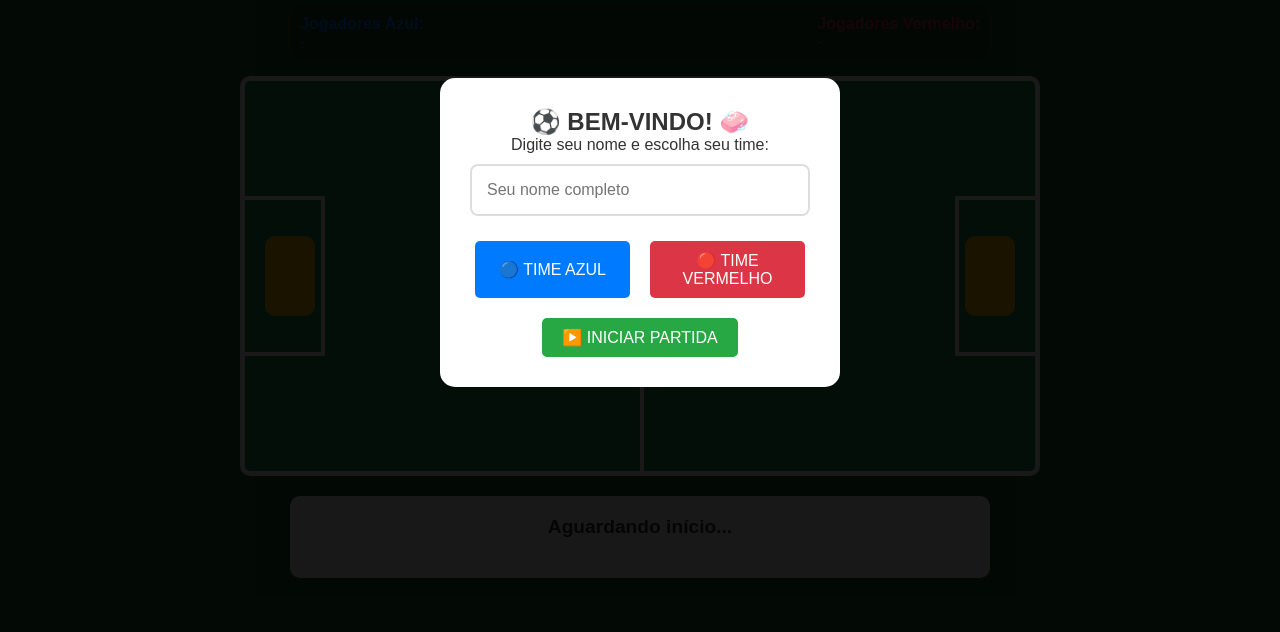
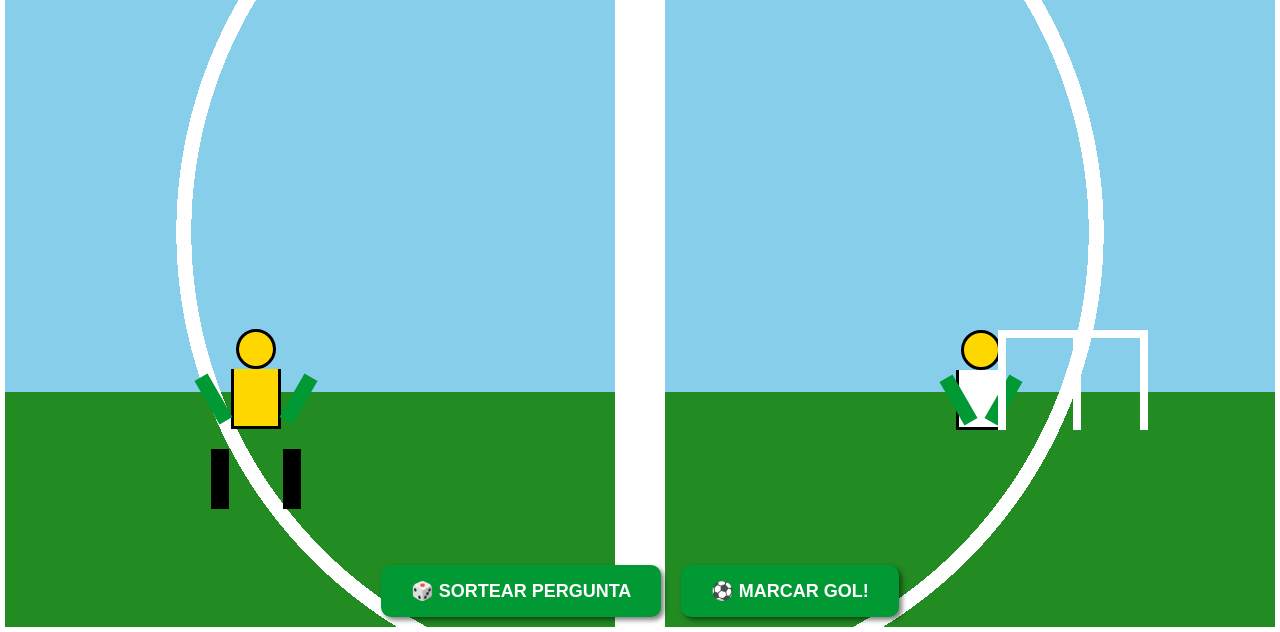
Before and after one commit to CCIH10/Jogo-Copa-Higiene., a plain HTML site: page index.html in a window 1280 px wide. Shown: the part 168-800 px from the top of the page. Drawn offline with Linux system fonts and the light colour scheme.

Commit message:
Update index.html

```diff
--- a/index.html
+++ b/index.html
@@ -5,6 +5,7 @@
     <meta name="viewport" content="width=device-width, initial-scale=1.0">
     <title>Copa da Higiene - CCIH</title>
     <style>
+        /* ESTILO COM O CAMPO E OS BONECOS GRANDES */
         * {
             margin: 0;
             padding: 0;
@@ -13,378 +14,270 @@
         }
 
         body {
-            background-color: #1a5e2e;
-            color: white;
+            background: linear-gradient(to bottom, #87CEEB 0%, #87CEEB 70%, #228B22 70%, #228B22 100%);
+            height: 100vh;
             display: flex;
-            flex-direction: column;
+            justify-content: center;
             align-items: center;
-            min-height: 100vh;
-            padding: 20px;
+            overflow: hidden;
         }
 
-        h1 {
-            margin-bottom: 10px;
-            text-shadow: 2px 2px 4px rgba(0,0,0,0.5);
-            text-align: center;
+        .campo {
+            width: 100%;
+            height: 100%;
+            position: relative;
+            background-image:
+                linear-gradient(to right, transparent 48%, #fff 48%, #fff 52%, transparent 52%),
+                radial-gradient(circle, transparent 60%, #fff 60%, #fff 62%, transparent 62%);
+            border: 5px solid #fff;
         }
 
-        .tempo {
-            font-size: 1.5em;
-            font-weight: bold;
-            margin-bottom: 10px;
-            background: rgba(0,0,0,0.3);
-            padding: 5px 20px;
-            border-radius: 20px;
+        /* JOGADOR BONECO GRANDE */
+        .jogador {
+            position: absolute;
+            bottom: 15%;
+            left: 15%;
+            width: 120px;
+            height: 180px;
+            transition: transform 0.2s;
+        }
+        .jogador.chutando {
+            transform: rotate(-10deg);
+        }
+        .cabeca {
+            width: 40px;
+            height: 40px;
+            background: #FFD700; /* camisa amarela Brasil */
+            border-radius: 50%;
+            margin: 0 auto;
+            border: 3px solid #000;
+        }
+        .corpo {
+            width: 50px;
+            height: 60px;
+            background: #FFD700;
+            margin: 0 auto;
+            border: 3px solid #000;
+            border-top: none;
+        }
+        .braco {
+            width: 15px;
+            height: 50px;
+            background: #009933;
+            position: absolute;
+            top: 45px;
+        }
+        .braco.esq { left: 10px; transform: rotate(-30deg); }
+        .braco.dir { right: 10px; transform: rotate(30deg); }
+        .perna {
+            width: 18px;
+            height: 60px;
+            background: #000;
+            position: absolute;
+            bottom: 0;
+        }
+        .perna.esq { left: 15px; }
+        .perna.dir { right: 15px; }
+
+        /* GOLEIRO */
+        .goleiro {
+            position: absolute;
+            bottom: 25%;
+            right: 20%;
+            width: 80px;
+            height: 100px;
+        }
+        .goleiro .corpo { background: #fff; }
+
+        /* TRAVE */
+        .trave {
+            position: absolute;
+            bottom: 25%;
+            right: 10%;
+            width: 150px;
+            height: 100px;
+            border: 8px solid #fff;
+            border-bottom: none;
+        }
+        .trave:after {
+            content: '';
+            position: absolute;
+            top: 0;
+            left: 50%;
+            width: 8px;
+            height: 100%;
+            background: #fff;
         }
 
+        /* BOLA */
+        .bola {
+            position: absolute;
+            bottom: 40%;
+            left: 30%;
+            width: 30px;
+            height: 30px;
+            background: #fff;
+            border-radius: 50%;
+            border: 2px solid #000;
+            display: none;
+            z-index: 10;
+        }
+        .bola.chute {
+            animation: irParaGol 1s forwards;
+        }
+
+        @keyframes irParaGol {
+            0% { bottom: 40%; left: 30%; }
+            100% { bottom: 50%; right: 15%; }
+        }
+
+        /* PLACAR E TEXTO */
+        .info {
+            position: absolute;
+            top: 20px;
+            width: 100%;
+            text-align: center;
+            color: white;
+            text-shadow: 2px 2px 4px #000;
+            z-index: 20;
+        }
         .placar {
             display: flex;
             justify-content: space-around;
+            font-size: 24px;
+            font-weight: bold;
+            margin-bottom: 10px;
+        }
+        .pergunta {
+            background: rgba(0,0,0,0.7);
+            color: white;
+            padding: 15px;
+            margin: 10px auto;
+            width: 80%;
+            border-radius: 10px;
+            font-size: 18px;
+        }
+        .botoes {
+            position: absolute;
+            bottom: 10px;
             width: 100%;
-            max-width: 600px;
-            font-size: 2em;
-            margin-bottom: 20px;
+            display: flex;
+            justify-content: center;
+            gap: 20px;
+            z-index: 20;
+        }
+        button {
+            padding: 15px 30px;
+            font-size: 18px;
             font-weight: bold;
+            border: none;
+            border-radius: 10px;
+            background: #009933;
+            color: white;
+            cursor: pointer;
+            box-shadow: 3px 3px 5px rgba(0,0,0,0.5);
         }
+        button:hover { background: #00cc44; }
 
-        .time-azul { color: #007bff; }
-        .time-vermelho { color: #dc3545; }
-
-        .campo {
-            width: 100%;
-            max-width: 800px;
-            height: 400px;
-            background-color: #2e8b57;
-            border: 5px solid white;
-            border-radius: 10px;
-            position: relative;
-            overflow: hidden;
-            margin-bottom: 20px;
-        }
-
-        .linha-meio {
-            position: absolute;
-            top: 0;
-            left: 50%;
-            width: 4px;
-            height: 100%;
-            background-color: white;
-        }
-
-        .circulo-meio {
+        .gol-animacao {
             position: absolute;
             top: 50%;
             left: 50%;
             transform: translate(-50%, -50%);
-            width: 100px;
-            height: 100px;
-            border: 4px solid white;
-            border-radius: 50%;
+            font-size: 80px;
+            font-weight: bold;
+            color: yellow;
+            text-shadow: 5px 5px 10px black;
+            display: none;
+            z-index: 30;
+            animation: piscar 0.5s infinite;
         }
 
-        .area-gol-esq, .area-gol-dir {
-            position: absolute;
-            top: 50%;
-            transform: translateY(-50%);
-            width: 80px;
-            height: 160px;
-            border: 4px solid white;
-        }
-
-        .area-gol-esq { left: 0; border-left: none; }
-        .area-gol-dir { right: 0; border-right: none; }
-
-        .bola {
-            position: absolute;
-            width: 40px;
-            height: 40px;
-            background-color: white;
-            border-radius: 50%;
-            top: 50%;
-            left: 50%;
-            transform: translate(-50%, -50%);
-            transition: all 0.8s ease;
-            box-shadow: 0 0 10px rgba(0,0,0,0.5);
-            z-index: 10;
-        }
-
-        .goleiro {
-            position: absolute;
-            width: 50px;
-            height: 80px;
-            background-color: #ffc107;
-            border-radius: 10px;
-            top: 50%;
-            transform: translateY(-50%);
-            z-index: 5;
-        }
-
-        .goleiro-esq { left: 20px; }
-        .goleiro-dir { right: 20px; }
-
-        .pergunta-box {
-            background-color: rgba(255,255,255,0.9);
-            color: #333;
-            padding: 20px;
-            border-radius: 10px;
-            width: 100%;
-            max-width: 700px;
-            text-align: center;
-        }
-
-        .pergunta {
-            font-size: 1.2em;
-            margin-bottom: 20px;
-            font-weight: bold;
-        }
-
-        .opcoes {
-            display: grid;
-            grid-template-columns: 1fr 1fr;
-            gap: 10px;
-        }
-
-        .opcao {
-            padding: 15px;
-            background-color: #007bff;
-            color: white;
-            border: none;
-            border-radius: 8px;
-            font-size: 1em;
-            cursor: pointer;
-            transition: background-color 0.3s;
-        }
-
-        .opcao:hover {
-            background-color: #0056b3;
-        }
-
-        .resultado {
-            font-size: 2.5em;
-            font-weight: bold;
-            margin-top: 15px;
-            display: none;
-            text-shadow: 2px 2px 4px rgba(0,0,0,0.3);
-        }
-
-        .gol { color: #28a745; }
-        .defesa { color: #dc3545; }
-
-        .controles {
-            margin-top: 20px;
-        }
-
-        button {
-            padding: 10px 20px;
-            font-size: 1em;
-            border: none;
-            border-radius: 5px;
-            cursor: pointer;
-            margin: 0 5px;
-        }
-
-        .btn-iniciar { background-color: #28a745; color: white; }
-        .btn-proxima { background-color: #ffc107; color: #333; display: none; }
-
-        /* ESTILO DA TELA DE CADASTRO */
-        .tela-cadastro {
-            position: fixed;
-            top: 0;
-            left: 0;
-            width: 100%;
-            height: 100%;
-            background: rgba(0,0,0,0.9);
-            display: flex;
-            flex-direction: column;
-            justify-content: center;
-            align-items: center;
-            z-index: 100;
-            padding: 20px;
-        }
-
-        .cadastro-box {
-            background: white;
-            color: #333;
-            padding: 30px;
-            border-radius: 15px;
-            text-align: center;
-            width: 90%;
-            max-width: 400px;
-        }
-
-        .cadastro-box input {
-            width: 100%;
-            padding: 15px;
-            margin: 10px 0;
-            border: 2px solid #ddd;
-            border-radius: 8px;
-            font-size: 1em;
-        }
-
-        .botoes-time {
-            display: flex;
-            gap: 10px;
-            margin-top: 15px;
-        }
-
-        .btn-azul { background: #007bff; color: white; flex: 1;}
-        .btn-vermelho { background: #dc3545; color: white; flex: 1;}
-
-        .lista-jogadores {
-            display: flex;
-            width: 100%;
-            max-width: 700px;
-            justify-content: space-between;
-            margin-bottom: 15px;
-            background: rgba(0,0,0,0.2);
-            padding: 10px;
-            border-radius: 10px;
-        }
-
-        .lista {
-            text-align: left;
+        @keyframes piscar {
+            0% { opacity: 1; }
+            50% { opacity: 0; }
+            100% { opacity: 1; }
         }
     </style>
 </head>
 <body>
 
-    <!-- TELA DE ENTRADA E CADASTRO -->
-    <div class="tela-cadastro" id="telaCadastro">
-        <div class="cadastro-box">
-            <h2>⚽ BEM-VINDO! 🧼</h2>
-            <p>Digite seu nome e escolha seu time:</p>
-            <input type="text" id="nomeJogador" placeholder="Seu nome completo" maxlength="20">
-            <div class="botoes-time">
-                <button class="btn-azul" onclick="entrarTime('azul')">🔵 TIME AZUL</button>
-                <button class="btn-vermelho" onclick="entrarTime('vermelho')">🔴 TIME VERMELHO</button>
-            </div>
-            <button class="btn-iniciar" onclick="iniciarPartida()" style="margin-top: 20px;">▶️ INICIAR PARTIDA</button>
-        </div>
+<div class="campo">
+    <!-- ANIMAÇÃO DO GOL -->
+    <div class="gol-animacao" id="golTexto">GOOOOOLL!!!</div>
+
+    <!-- CAMPO E JOGADORES -->
+    <div class="jogador" id="jogador">
+        <div class="cabeca"></div>
+        <div class="corpo"></div>
+        <div class="braco esq"></div>
+        <div class="braco dir"></div>
+        <div class="perna esq"></div>
+        <div class="perna dir"></div>
     </div>
 
-    <h1>⚽ COPA DA HIGIENE - CCIH 🧼</h1>
-
-    <div class="tempo" id="tempo">00:00</div>
-
-    <div class="placar">
-        <div class="time-azul">TIME AZUL: <span id="placar-azul">0</span></div>
-        <div class="time-vermelho">TIME VERMELHO: <span id="placar-vermelho">0</span></div>
+    <div class="goleiro">
+        <div class="cabeca"></div>
+        <div class="corpo" style="background: #fff;"></div>
+        <div class="braco esq"></div>
+        <div class="braco dir"></div>
     </div>
 
-    <!-- LISTA DE QUEM ESTÁ EM CADA TIME -->
-    <div class="lista-jogadores">
-        <div class="lista time-azul">
-            <strong>Jogadores Azul:</strong><br>
-            <span id="lista-azul">-</span>
+    <div class="trave"></div>
+    <div class="bola" id="bola"></div>
+
+    <!-- PARTE DO JOGO -->
+    <div class="info">
+        <h1>⚽ COPA DA HIGIENE - CCIH 🧼</h1>
+        <div class="placar">
+            <div>🔵 AZUL: <span id="pontosAzul">0</span></div>
+            <div>⏱️ <span id="timer">00:00</span></div>
+            <div>🔴 VERMELHO: <span id="pontosVermel">0</span></div>
         </div>
-        <div class="lista time-vermelho">
-            <strong>Jogadores Vermelho:</strong><br>
-            <span id="lista-vermelho">-</span>
-        </div>
+        <div class="pergunta" id="perguntaTexto">Clique em "Sortear" para começar!</div>
     </div>
 
-    <div class="campo">
-        <div class="linha-meio"></div>
-        <div class="circulo-meio"></div>
-        <div class="area-gol-esq"></div>
-        <div class="area-gol-dir"></div>
-        <div class="goleiro goleiro-esq" id="goleiro-esq"></div>
-        <div class="goleiro goleiro-dir" id="goleiro-dir"></div>
-        <div class="bola" id="bola"></div>
+    <div class="botoes">
+        <button id="btnSortear">🎲 SORTEAR PERGUNTA</button>
+        <button id="btnGol">⚽ MARCAR GOL!</button>
     </div>
+</div>
 
-    <div class="pergunta-box">
-        <div class="pergunta" id="pergunta">Aguardando início...</div>
-        <div class="opcoes" id="opcoes"></div>
-        <div class="resultado" id="resultado"></div>
-    </div>
+<script>
+    // EFEITO DO CHUTE E GOL
+    const jogador = document.getElementById('jogador');
+    const bola = document.getElementById('bola');
+    const golTexto = document.getElementById('golTexto');
+    const btnGol = document.getElementById('btnGol');
 
-    <div class="controles">
-        <button class="btn-proxima" id="btn-proxima" onclick="proximaPergunta()">Próxima Pergunta</button>
-    </div>
+    btnGol.addEventListener('click', () => {
+        // Jogador chuta
+        jogador.classList.add('chutando');
 
-    <script>
-        const perguntas = [
-            {
-                pergunta: "Segundo a OMS, quantos são os momentos indicados para a higiene das mãos na assistência à saúde?",
-                opcoes: ["3 momentos", "5 momentos", "7 momentos", "10 momentos"],
-                respostaCorreta: 1
-            },
-            {
-                pergunta: "Em qual situação o uso de água e sabão é OBRIGATÓRIO em vez de preparação alcoólica?",
-                opcoes: ["Antes de tocar o paciente", "Quando as mãos estão visivelmente sujas ou com matéria orgânica", "Depois de tocar o entorno do paciente", "Antes de realizar técnica asséptica"],
-                respostaCorreta: 1
-            },
-            {
-                pergunta: "O uso de luvas substitui a necessidade de higienizar as mãos?",
-                opcoes: ["Sim, pois as luvas são impermeáveis", "Não, deve-se higienizar antes de calçar e depois de remover as luvas", "Somente se as luvas forem estéreis", "Não, mas só é necessário depois de remover"],
-                respostaCorreta: 1
-            },
-            {
-                pergunta: "Qual é o tempo mínimo recomendado para a fricção com preparação alcoólica?",
-                opcoes: ["5 a 10 segundos", "10 a 15 segundos", "20 a 30 segundos", "1 minuto completo"],
-                respostaCorreta: 2
-            },
-            {
-                pergunta: "Quais áreas das mãos são frequentemente negligenciadas durante a higienização?",
-                opcoes: ["Apenas as palmas", "Polegares, pontas dos dedos e espaços interdigitais", "Apenas os punhos", "Nenhuma das alternativas"],
-                respostaCorreta: 1
-            },
-            {
-                pergunta: "A higiene das mãos é eficaz na redução de qual tipo de infecção?",
-                opcoes: ["Infecções relacionadas à assistência à saúde (IRAS)", "Apenas doenças virais", "Apenas doenças bacterianas", "Não tem impacto significativo"],
-                respostaCorreta: 0
-            },
-            {
-                pergunta: "Quando devemos realizar a higiene das mãos ao cuidar do mesmo paciente?",
-                opcoes: ["Apenas uma vez por turno", "Antes de tocar o paciente e depois de tocar fluidos corporais", "Só depois do contato", "Nunca, se usar luva sempre"],
-                respostaCorreta: 1
-            },
-            {
-                pergunta: "Qual a concentração alcoólica recomendada para eficácia antimicrobiana?",
-                opcoes: ["30% a 40%", "50% a 60%", "60% a 80%", "90% a 95%"],
-                respostaCorreta: 2
-            }
-        ];
+        // Bola sai
+        bola.style.display = 'block';
+        bola.classList.remove('chute');
+        void bola.offsetWidth; // Reinicia animação
+        bola.classList.add('chute');
 
-        let placarAzul = 0;
-        let placarVermelho = 0;
-        let perguntaAtual = 0;
-        let jogoIniciado = false;
-        let tempoDecorrido = 0;
-        let cronometro;
+        // Mostra GOL depois de 1 segundo
+        setTimeout(() => {
+            golTexto.style.display = 'block';
+            setTimeout(() => {
+                golTexto.style.display = 'none';
+            }, 2000);
+        }, 800);
 
-        // LISTAS DE JOGADORES
-        let jogadoresAzul = [];
-        let jogadoresVermelho = [];
+        // Volta ao normal
+        setTimeout(() => {
+            jogador.classList.remove('chutando');
+            bola.style.display = 'none';
+        }, 1500);
+    });
 
-        const bola = document.getElementById('bola');
-        const resultado = document.getElementById('resultado');
-        const btnProxima = document.getElementById('btn-proxima');
-        const opcoesDiv = document.getElementById('opcoes');
-        const perguntaDiv = document.getElementById('pergunta');
-        const tempoDisplay = document.getElementById('tempo');
+    // --- AQUI VAI O RESTO DO SEU CÓDIGO DO JOGO ---
+    // (Perguntas, placar, tempo, etc)
+</script>
 
-        // FUNÇÕES DE SOM
-        function tocarSomApito() {
-            try {
-                const audioContext = new (window.AudioContext || window.webkitAudioContext)();
-                const oscillator = audioContext.createOscillator();
-                const gainNode = audioContext.createGain();
-
-                oscillator.connect(gainNode);
-                gainNode.connect(audioContext.destination);
-
-                oscillator.frequency.value = 800;
-                oscillator.type = 'sine';
-                gainNode.gain.setValueAtTime(0.3, audioContext.currentTime);
-                gainNode.gain.exponentialRampToValueAtTime(0.01, audioContext.currentTime + 0.3);
-
-                oscillator.start(audioContext.currentTime);
-                oscillator.stop(audioContext.currentTime + 0.3);
-            } catch(e) {}
-        }
-
-        function tocarSomGolBrasil() {
-            // Efeito sonoro: GOL GOL GOL
-            const utterance = new SpeechSynthesisUtterance("Gooooooooooool do Brasil!
+</body>
+</html>
```
